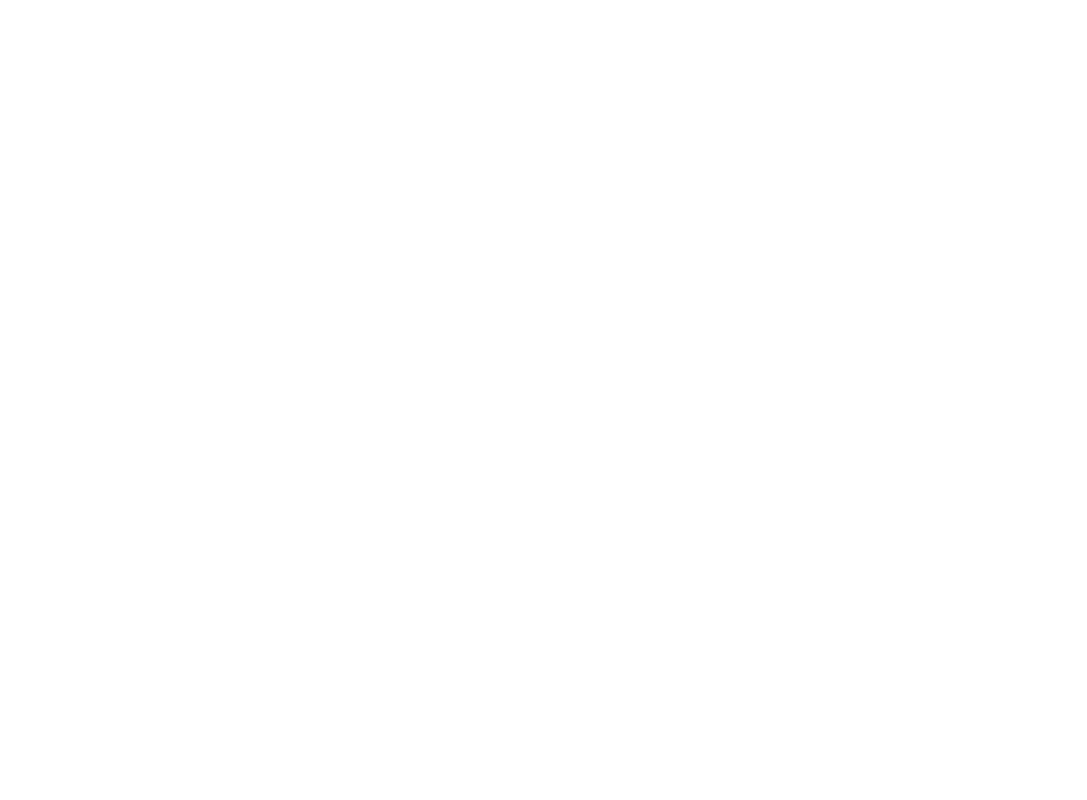
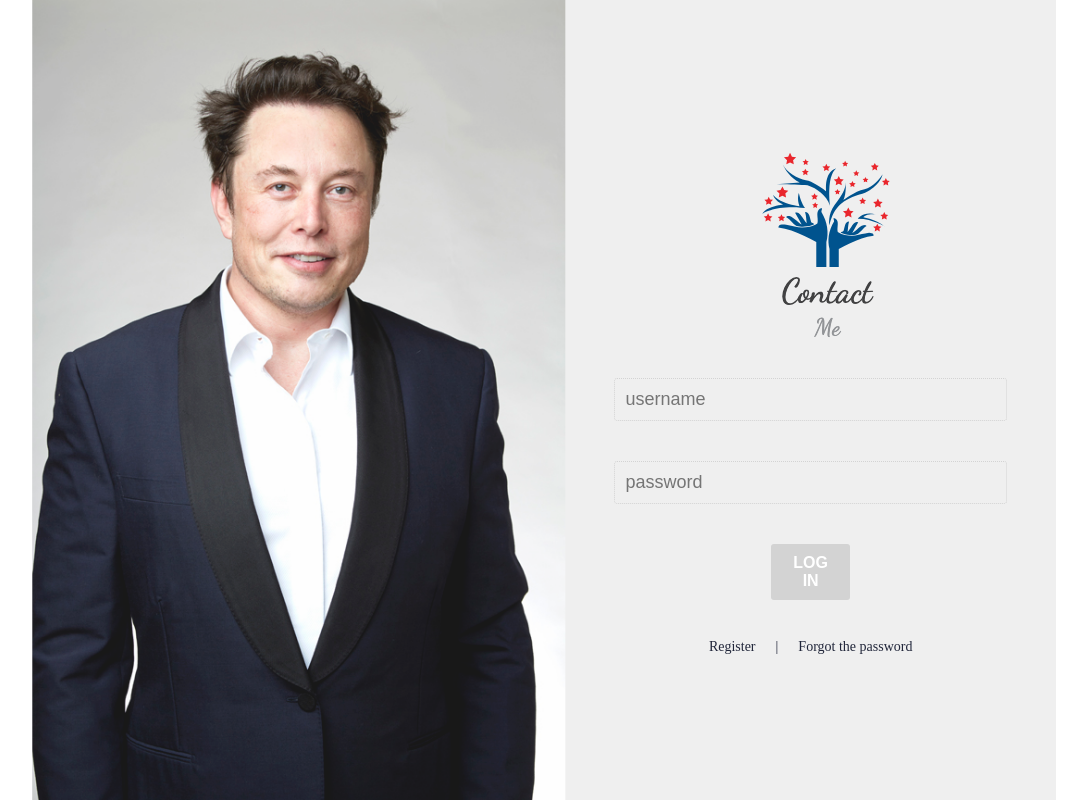
Before and after one commit to businesscardorganizer-pt-042219/labs1-businesscardorganizer-React-, a React (Create React App) app in the folder organizer/: page /login in a window 1280 px wide. Shown: the whole page, without its empty margins (96-1183 px from the left). Built offline with nearby package versions, Linux system fonts and the light colour scheme.

Commit message:
Added basic structure and styling for the LoginPage, set up routs between the components

```diff
--- a/organizer/src/App.js
+++ b/organizer/src/App.js
@@ -2,6 +2,7 @@
 import { Route, Link } from 'react-router-dom';
 
 import HomePage from './components/HomePage';
+import LoginPage from './components/LoginPage';
 
 
 class App extends Component {
@@ -9,6 +10,7 @@
     return (
       <div className="App">
         <Route exact path='/' component={HomePage} />
+        <Route path='/login' component={LoginPage} />
       </div>
     );
   }
--- a/organizer/src/components/HomePage.js
+++ b/organizer/src/components/HomePage.js
@@ -8,7 +8,6 @@
     render() {
         return (
             <div className="home-page-wrapper">
-                {/* Background image */}
                 <img src={Musk} alt=""/>
                 {/* Page content */}
                 <div className="home-content">
--- a/organizer/src/components/LoginPage.js
+++ b/organizer/src/components/LoginPage.js
@@ -0,0 +1,69 @@
+import React from 'react';
+import { Link } from 'react-router-dom';
+
+import '../styles/loginPage.css';
+
+import Musk from '../img/Elon_Musk.jpg';
+import Logo from '../img/logo.png';
+
+class LoginPage extends React.Component {
+    state = {
+        credentials: {
+            username: '',
+            password: ''
+        }
+    }
+    login = e => {
+        e.preventDefault();
+    }
+    handleChange = e => {
+        this.setState({
+            credentials: {
+                ...this.state.credentials,
+                [e.target.name]: e.target.value
+            }
+        })
+    }
+    render() {
+        return (
+            <div className='login-page-wrapper'>
+                <img src={Musk} alt="" className="side-photo" />
+                <div className="login-page-content">
+                    <Link to="/">
+                        <div className='logo-wrapper'>
+                            <img src={Logo} />
+                        </div>
+                    </Link>
+                    <form onSubmit={this.login}>
+                        <input
+                            type='text'
+                            name='username'
+                            placeholder='username'
+                            value={this.state.credentials.username}
+                            onChange={this.handleChange}
+                            required
+                        />
+                        <input
+                            type='password'
+                            name='password'
+                            placeholder='password'
+                            value={this.state.credentials.password}
+                            onChange={this.handleChange}
+                            required
+                        />
+                        {/* Check if user started to type something */}
+                        {(this.state.credentials.username || this.state.credentials.password !== '') ? (<button className="btn">Log in</button>) : (<button className="btn not-active">Log in</button>)}
+                    </form>
+                    <div className='login-other-options'>
+                        <Link to='/sign-up'><p>Register</p></Link>
+                        <p className='separator'>|</p>
+                        <p>Forgot the password</p>
+                    </div>
+                    {/* Register | Forget login */}
+                </div>
+            </div>
+        )
+    }
+}
+
+export default LoginPage;
--- a/organizer/src/index.css
+++ b/organizer/src/index.css
@@ -46,3 +46,7 @@
 	border-collapse: collapse;
 	border-spacing: 0;
 } /* <---- reset ends */
+
+.App {
+  width: 100%;
+}
--- /dev/null
+++ b/organizer/src/styles/loginPage.css
@@ -0,0 +1,93 @@
+.login-page-wrapper {
+    width: 80%;
+    height: 100%;
+    min-height: 100vh;
+    margin: 0 auto;
+    display: flex;
+    justify-content: space-between;
+    background: rgba(203, 203, 201, .3);
+}
+.login-page-wrapper .side-photo {
+    height: 100%;
+    max-height: 100vh;
+    transform: scaleX(-1);
+    opacity: 0.9;
+}
+.login-page-content {
+    width: 60%;
+    align-self: center;
+    justify-content: space-between;
+}
+.login-page-content .logo-wrapper {
+    width: 60%;
+    margin: 0 auto 30px auto;
+}
+.login-page-content form {
+    width: 80%;
+    margin: 0 auto;
+    display: flex;
+    flex-direction: column;
+    justify-content: center;
+}
+form input {
+    margin-bottom: 40px;
+    padding: 10px;
+    background: transparent;
+    font-size: 18px;
+    border: 1px lightgray dotted;
+    border-radius: 3px;
+    transition: all .2s ease-in-out;
+    /* border-bottom: 1px solid #21263a; */
+}
+form input:focus {
+    outline: none;
+    background: rgba(210, 229, 255, .5);
+    border: none;
+    transform: scale(1.1);
+}
+form .btn {
+    width: 20%;
+    padding: 10px 15px;
+    align-self: center;
+    border: none;
+    border-radius: 3px;
+    font-size: 16px;
+    font-weight: bold;
+    text-transform: uppercase;
+    background: #3b4466;
+    color: white;
+    margin-bottom: 40px;
+}
+form .btn:focus {
+    outline: none;
+}
+form .btn:hover {
+    background: #21263a;
+}
+form .btn.not-active {
+    background: lightgray;
+}
+form .btn.not-active:focus {
+    cursor: default;
+    outline: none;
+}
+.login-other-options {
+    width: 80%;
+    margin: 0 auto;
+    display: flex;
+    justify-content: center;
+    align-items: baseline;
+    font-size: 14px;
+    color: #21263a;
+}
+.login-other-options a {
+    text-decoration: none;
+    color: #21263a;
+}
+.login-other-options a:hover {
+    text-decoration: underline;
+}
+.separator {
+    margin: 0 20px;
+    /* font-size: 20px; */
+}
```
Also changed, not shown: organizer/src/img/logo.png (added).
